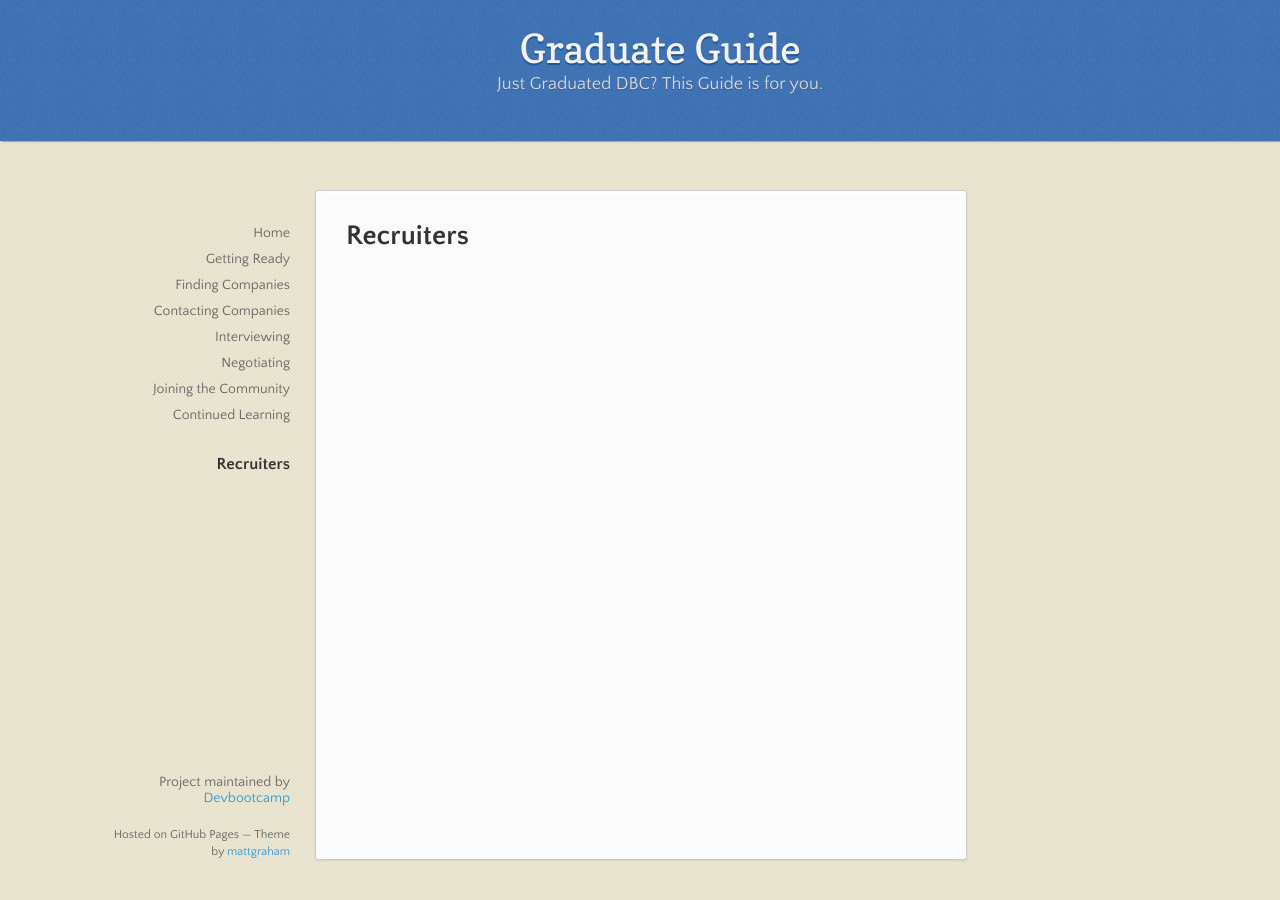
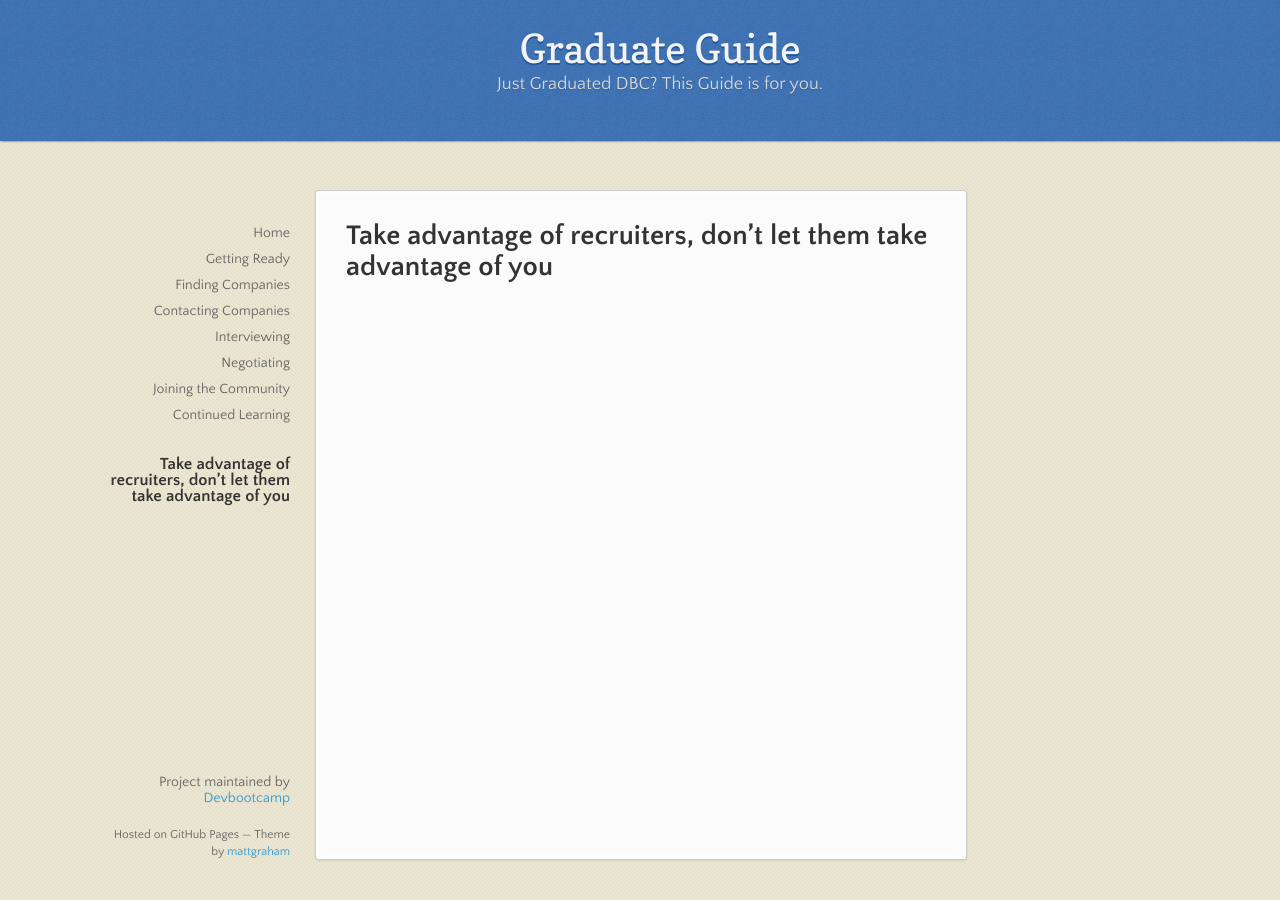
Before and after one commit to waysidekoi/graduate-guide, a Jekyll site: the page built from recruiters.md, in a window 1280 px wide. Built offline with Jekyll 4.4.1, drawn with Linux system fonts in a browser that asks for light colours; nearby versions of some CDN libraries.

Commit message:
Update recruiter page title

```diff
--- a/recruiters.md
+++ b/recruiters.md
@@ -3,4 +3,4 @@ layout: default
 title: Recruiters
 ---
 
-# Recruiters
+# Take advantage of recruiters, don't let them take advantage of you
```
